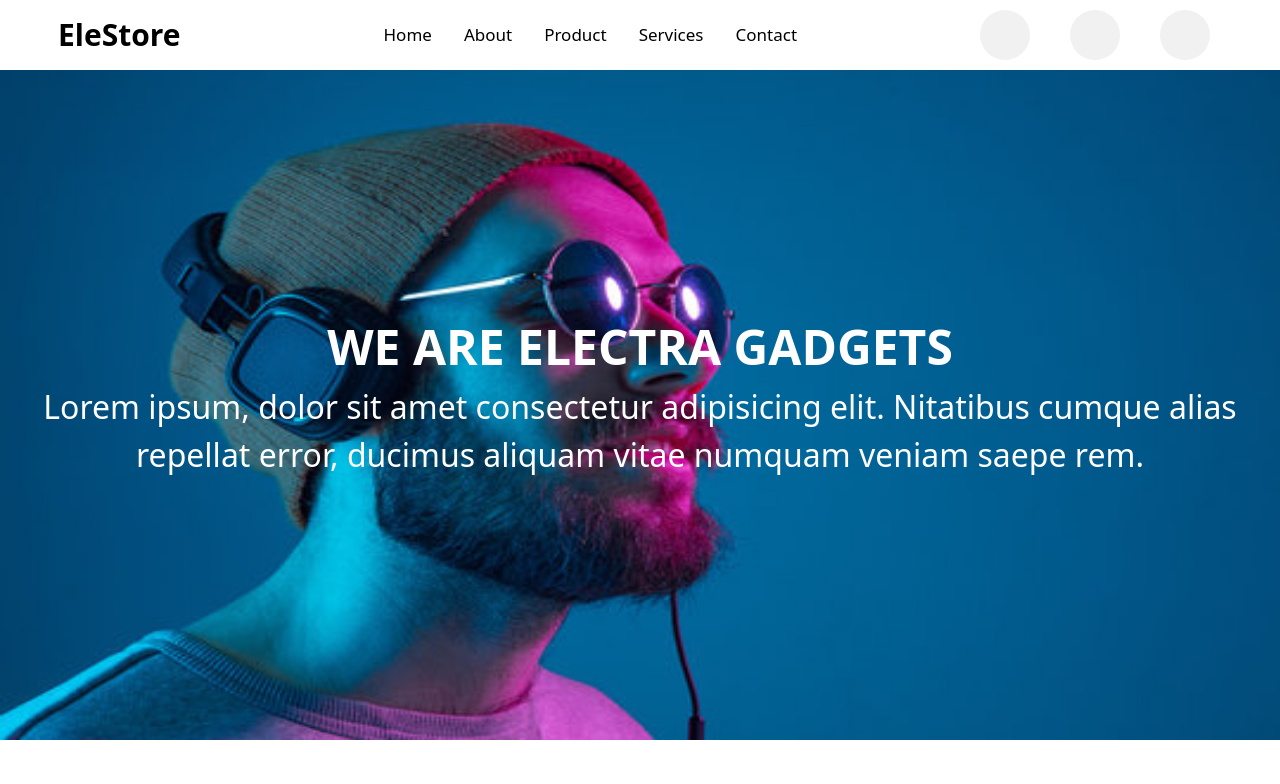
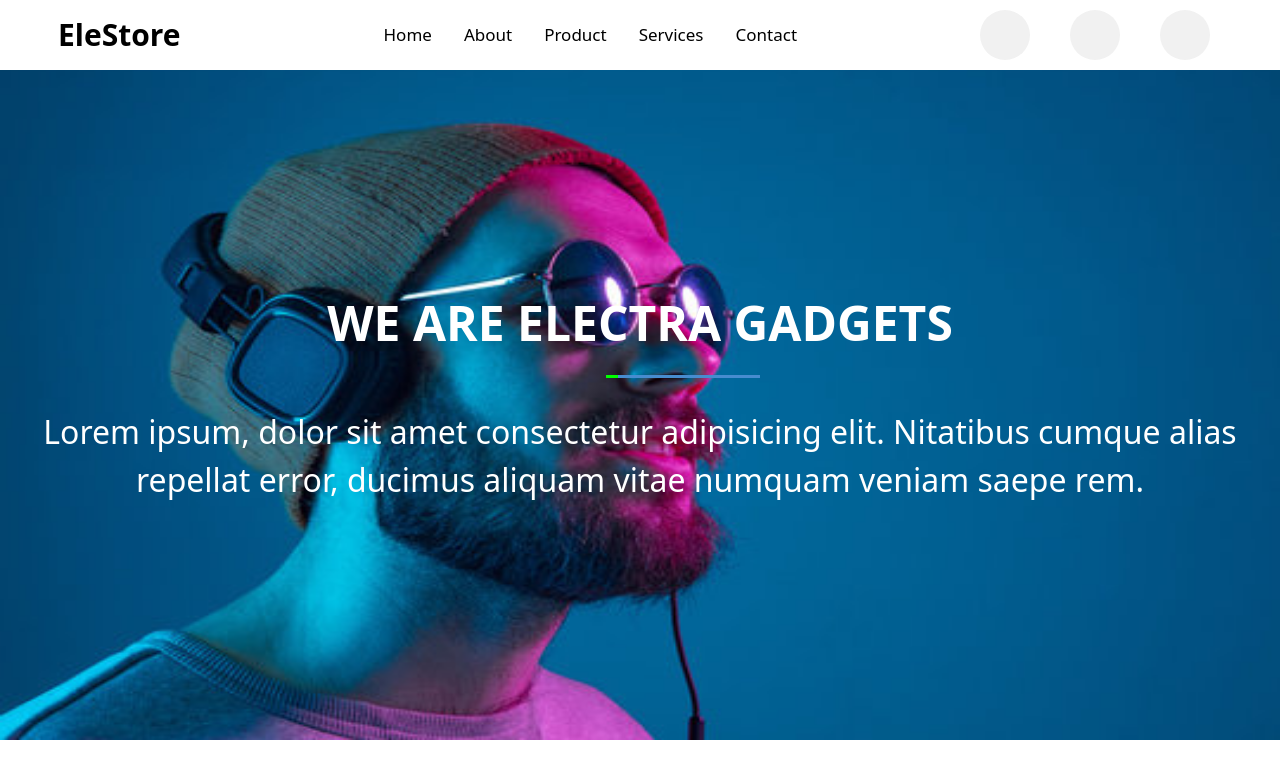
Before and after one commit to AscenxioBlog/Electra_Gadgets-, a React (Vite) app in the folder client/: page /about in a window 1280 px wide. Shown: the top 784 px of the page. Built offline with nearby package versions, Linux system fonts and the light colour scheme.

Commit message:
edited the content by collins

```diff
--- a/client/src/UI/AboutComponent/AboutComponent.jsx
+++ b/client/src/UI/AboutComponent/AboutComponent.jsx
@@ -1,6 +1,7 @@
 import React from 'react'
 import AboutFirstComponent from './AboutFirstComponent'
 import AboutSecondComponent from './AboutSecondComponent'
+import AboutThirdComponent from './AboutThirdComponent'
 
 function AboutComponent() {
   return (
@@ -8,6 +9,7 @@ function AboutComponent() {
 
       <AboutFirstComponent/>
       <AboutSecondComponent/>
+      <AboutThirdComponent/>
 
     </div>
   )
--- a/client/src/UI/AboutComponent/AboutFirstComponent.jsx
+++ b/client/src/UI/AboutComponent/AboutFirstComponent.jsx
@@ -7,13 +7,20 @@ function AboutFirstComponent() {
     <div className='bg-[yellow] h-[200px] w-full mt-[70px] aboutH flex items-center justify-center flex-col font-sans md:h-[320px]  md:mt-10 lg:h-[700px] box-border'>
       <div className='text-white flex items-center justify-center flex-col p-[20px]  box-border'>
             <h1 className='font-bold  mt-[10px] text-[1.5rem] md:text-[2rem] lg:text-[3rem]'> WE ARE ELECTRA GADGETS</h1>
+      </div>
+      <div className=' translate-y-[-8px] w-full h-[9px] flex items-center justify-center'>
+          <div className=' before:contents-[""] before:absolute before:w-[20px] before:h-[3px] before:bg-[lime] before:left-[128px]  md:before:left-[297px] lg:before:left-[606px]'></div>
+          <div className=' before:contents-[""] before:absolute before:w-[70px] before:h-[3px] before:bg-MainBg before:left-[150px] md:before:left-[320px] md:before:w-[110px]
+               lg:before:left-[630px] lg:before:w-[130px]
+              '></div>
+          <div className='b3 after:contents-[""] after:absolute after:w-[20px] after:h-[3px] after:bg-MainBg after:right-[148px] md:after:right-[315px] lg:after:right-[642px]'></div>
 
-            <div className=' before:contents-[""] before:w-[60px] before:h-[30px] before:bg-[red]'></div>
-
-            <p className='text-[15px] text-center md:text-[1.5rem] lg:text-[2rem]'>
-                 Lorem ipsum, dolor sit amet consectetur adipisicing elit. Nitatibus
-                 cumque alias repellat error, ducimus aliquam vitae numquam veniam saepe rem.
-            </p>
+      </div>
+      <div>
+        <p className='text-[15px] text-center md:text-[1.5rem] lg:text-[2rem] text-white p-5 box-border'>
+                  Lorem ipsum, dolor sit amet consectetur adipisicing elit. Nitatibus
+                  cumque alias repellat error, ducimus aliquam vitae numquam veniam saepe rem.
+         </p>
       </div>
 
 
--- /dev/null
+++ b/client/src/UI/AboutComponent/AboutThirdComponent.jsx
@@ -0,0 +1,12 @@
+import React from 'react'
+
+function    AboutThirdComponent() {
+  return (
+    <div>
+
+
+    </div>
+  )
+}
+
+export default AboutThirdComponent
--- a/client/src/index.css
+++ b/client/src/index.css
@@ -6,5 +6,6 @@
     background-image: url(UI/AboutComponent/Aboutpictures/headpictures.jpg);
     background-repeat: none;
     background-size: 100% 100%;
-    background-attachment: scroll;
+    background-attachment: fixed;
+
 }
```
